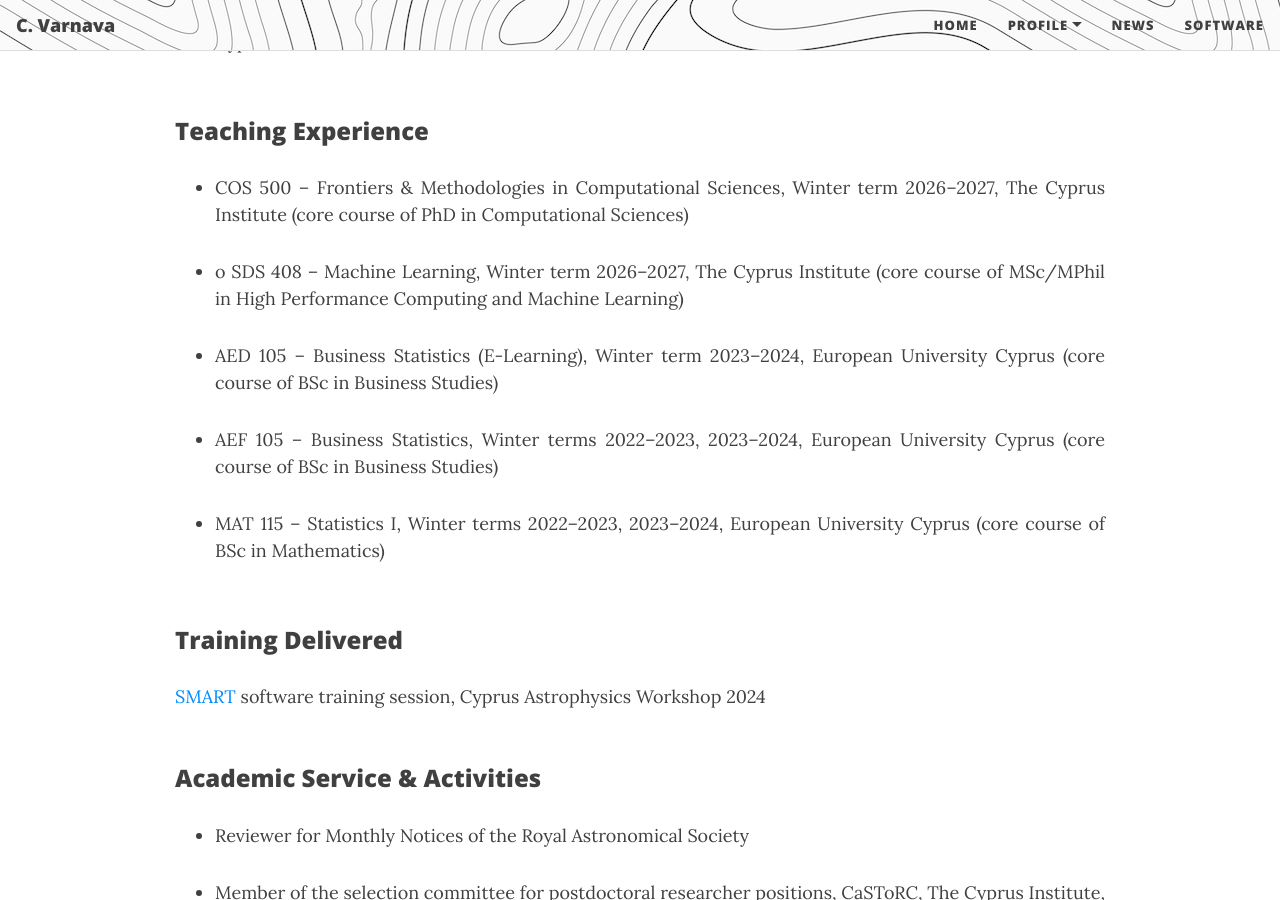
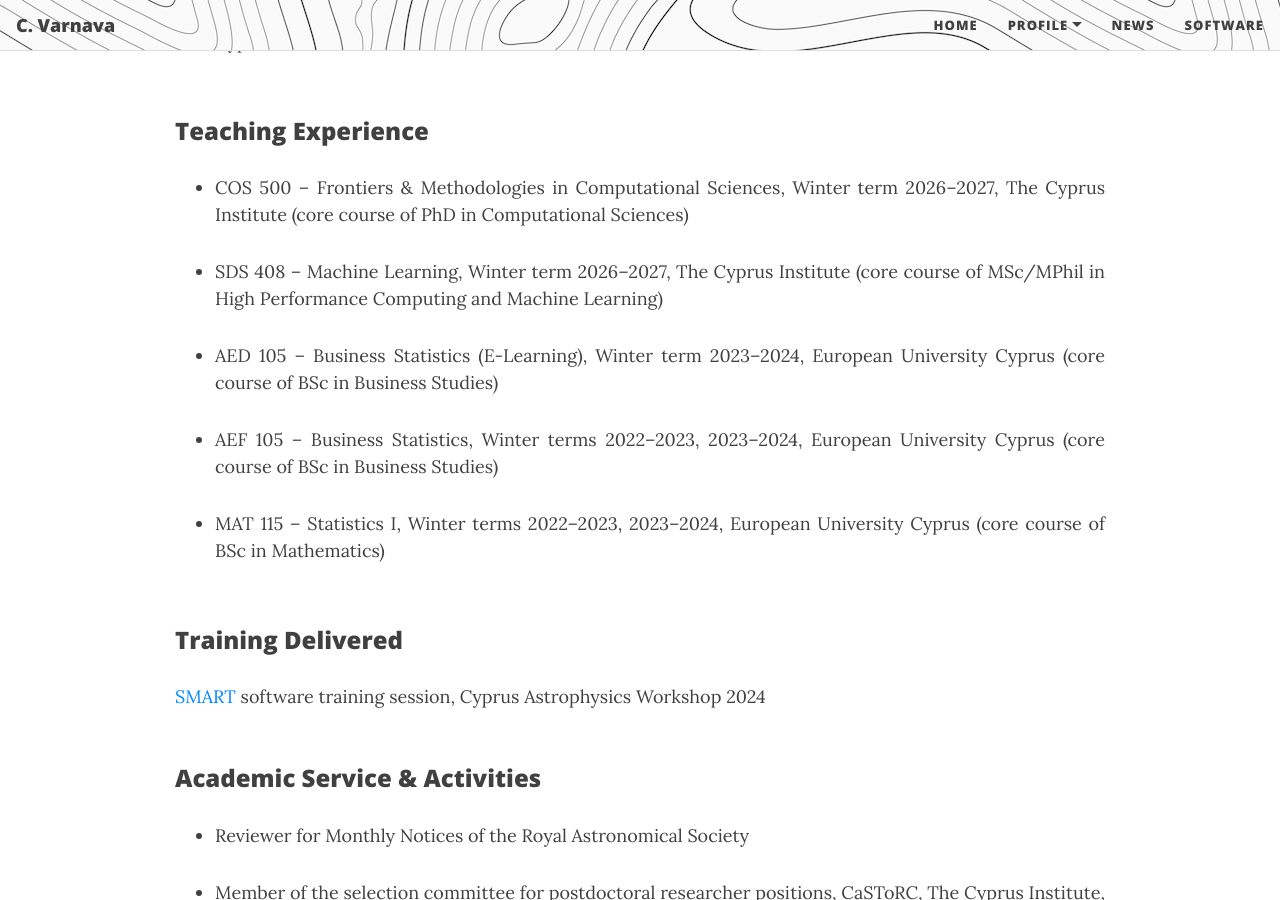
Before and after one commit to ch-var/ch-var.github.io, a Jekyll site: the page built from CV.html, in a window 1280 px wide and 900 px high, scrolled down 8233 px. Built offline with Jekyll 4.4.1, drawn with Linux system fonts in a browser that asks for light colours; formulas are drawn with MathJax 3.

Commit message:
Update CV.html

```diff
--- a/CV.html
+++ b/CV.html
@@ -213,7 +213,7 @@ mathjax: true
 <ul>
 <li class="responsive-margin">COS 500 – Frontiers & Methodologies in Computational Sciences, Winter term 2026–2027, The Cyprus Institute (core course of PhD in Computational Sciences)</li>
 <p></p>
-<li class="responsive-margin">o	SDS 408 – Machine Learning, Winter term 2026–2027, The Cyprus Institute (core course of MSc/MPhil in High Performance Computing and Machine Learning)</li>
+<li class="responsive-margin">SDS 408 – Machine Learning, Winter term 2026–2027, The Cyprus Institute (core course of MSc/MPhil in High Performance Computing and Machine Learning)</li>
 <p></p>
 <li class="responsive-margin">AED 105 – Business Statistics (E-Learning), Winter term 2023–2024, European University Cyprus (core course of BSc in Business Studies)</li>
 <p></p>
```
